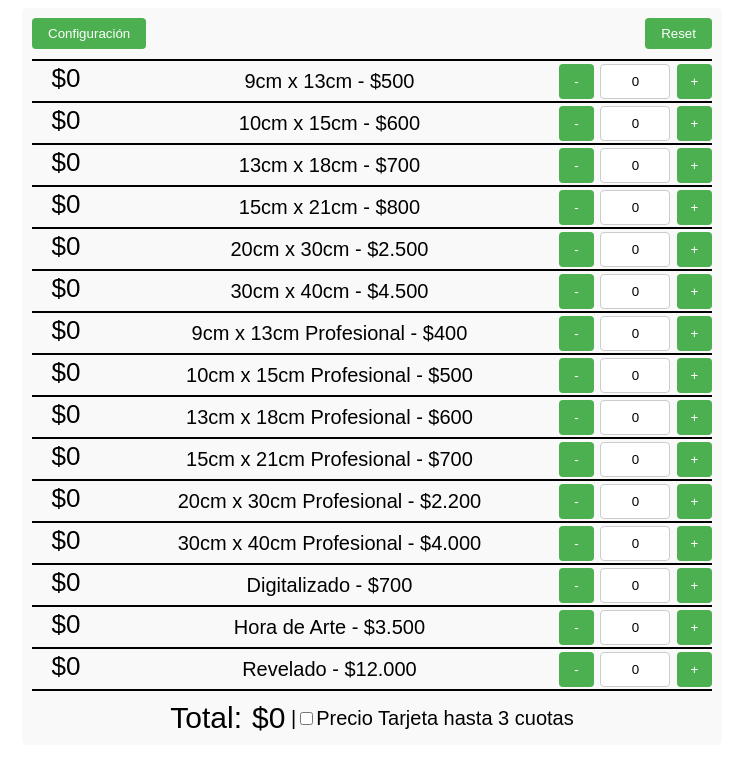
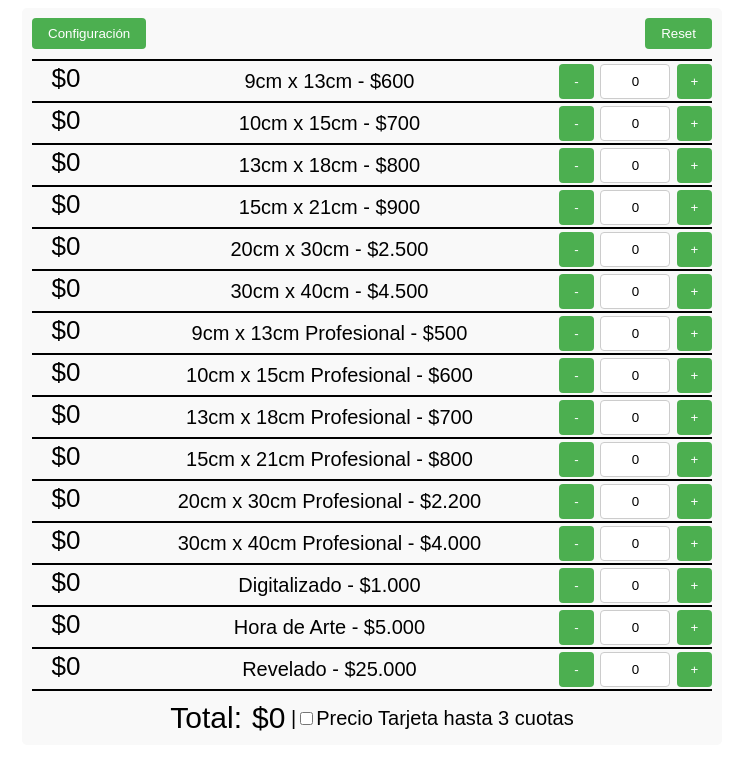
Before and after one commit to Marchagall/Calculadora-MC-Interna, a plain HTML site: page index.html in a window 1280 px wide. Shown: the whole page, without its empty margins (268-1011 px from the left). Drawn offline with Linux system fonts and the light colour scheme.

Commit message:
Update index.html

```diff
--- a/index.html
+++ b/index.html
@@ -181,21 +181,21 @@
 
 <script>
   var sizes = [
-    { size: "9cm x 13cm", price: 500 },
-    { size: "10cm x 15cm", price: 600 },
-    { size: "13cm x 18cm", price: 700 },
-    { size: "15cm x 21cm", price: 800 },
+    { size: "9cm x 13cm", price: 600 },
+    { size: "10cm x 15cm", price: 700 },
+    { size: "13cm x 18cm", price: 800 },
+    { size: "15cm x 21cm", price: 900 },
     { size: "20cm x 30cm", price: 2500 },
     { size: "30cm x 40cm", price: 4500 },
-    { size: "9cm x 13cm Profesional", price: 400 },
-    { size: "10cm x 15cm Profesional", price: 500 },
-    { size: "13cm x 18cm Profesional", price: 600 },
-    { size: "15cm x 21cm Profesional", price: 700 },
+    { size: "9cm x 13cm Profesional", price: 500 },
+    { size: "10cm x 15cm Profesional", price: 600 },
+    { size: "13cm x 18cm Profesional", price: 700 },
+    { size: "15cm x 21cm Profesional", price: 800 },
     { size: "20cm x 30cm Profesional", price: 2200 },
     { size: "30cm x 40cm Profesional", price: 4000 },
-    { size: "Digitalizado", price: 700 },
-    { size: "Hora de Arte", price: 3500 },
-    { size: "Revelado", price: 12000 }
+    { size: "Digitalizado", price: 1000 },
+    { size: "Hora de Arte", price: 5000 },
+    { size: "Revelado", price: 25000 }
   ];
 
   var sizesContainer = document.getElementById('sizes');
```
